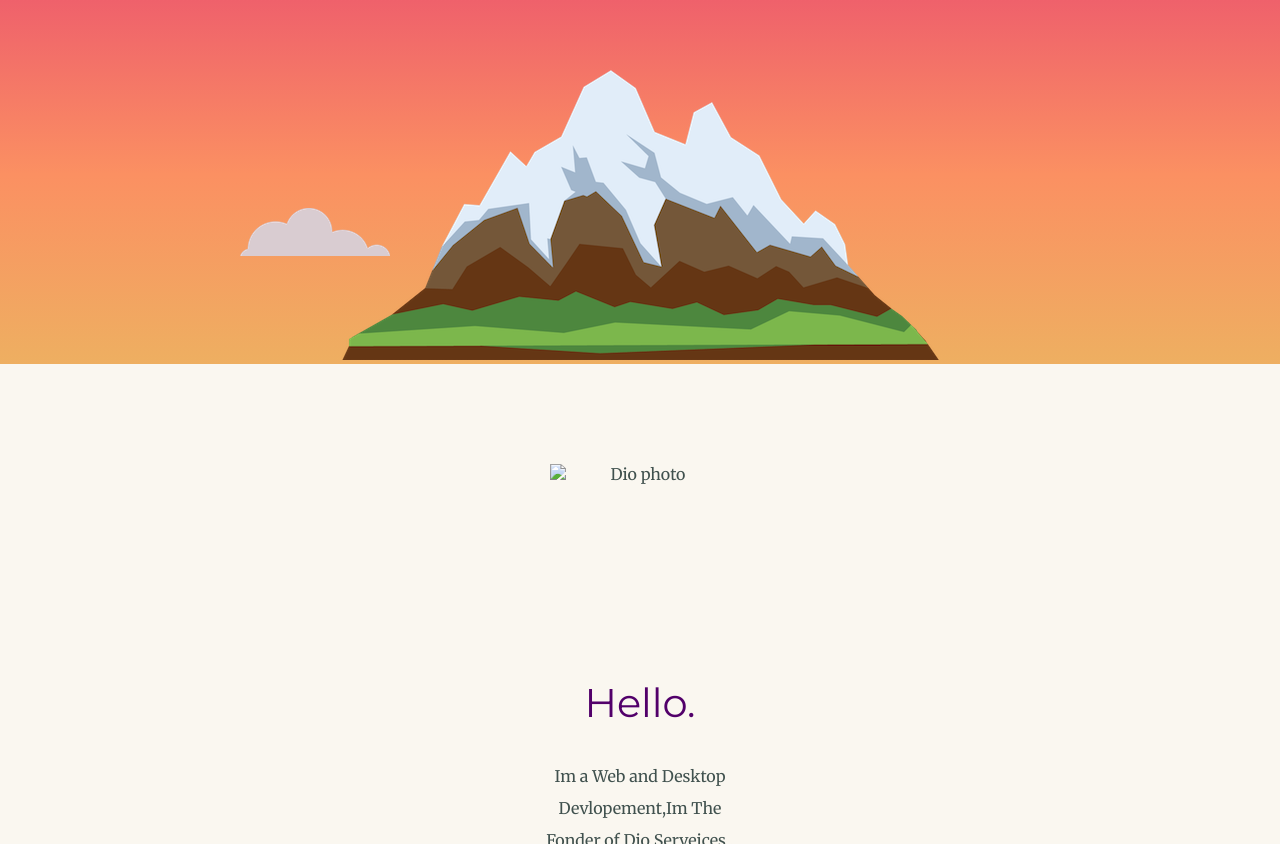
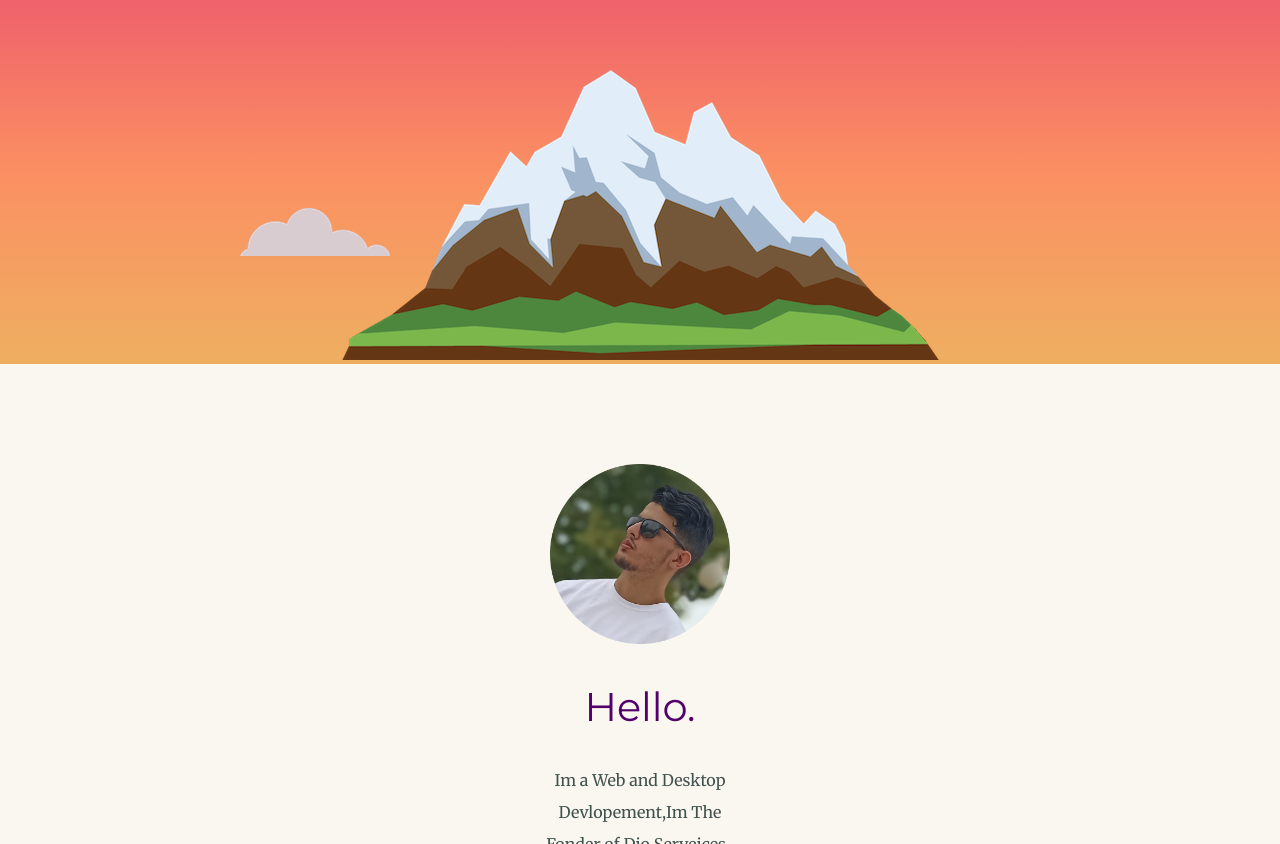
Before and after one commit to Diaa-rahem/Portoflio.v1, a plain HTML site: page index.html in a window 1280 px wide. Shown: the part 394-1238 px from the top of the page. Drawn offline with Linux system fonts and the light colour scheme; the site is published under a folder, as on GitHub Pages, so addresses that start at the root find nothing.

Commit message:
Update index.html

```diff
--- a/index.html
+++ b/index.html
@@ -28,7 +28,7 @@
     </div>
     <div class="middle-container">
       <div class="profile">
-        <img class="personal-pic" src="/images/circle.png" alt="Dio photo" />
+        <img class="personal-pic" src="images/circle.png" alt="Dio photo" />
         <h2>Hello.</h2>
         <p class="intro">
           Im a Web and Desktop Devlopement,Im The Fonder of Dio Serveices , I do
```
